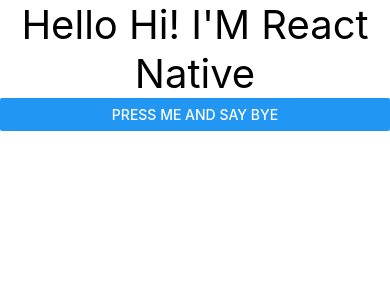
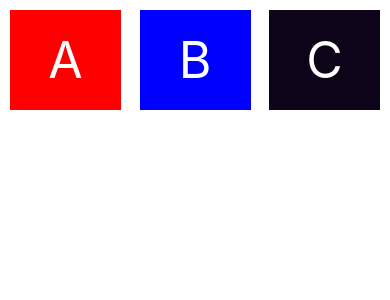
Before and after one commit to RahulLodhi-Git/react-native, a React Native app: screen / in a window 390 px wide. Shown: the top 300 px of the page. Built offline with nearby package versions, Linux system fonts and the light colour scheme.

Commit message:
flatcard added with Stylesheet

```diff
--- a/App.tsx
+++ b/App.tsx
@@ -1,31 +1,25 @@
 /* eslint-disable @typescript-eslint/no-unused-vars */
-/**
- * Sample React Native App
- * https://github.com/facebook/react-native
- *
- * @format
- */
+import {
+  View,
+  Text,
+  SafeAreaView,
+  StyleSheet,
+  useColorScheme,
+  ScrollView,
+} from 'react-native';
+import React from 'react';
+import FlatCards from './components/FlatCards';
 
-import React, {useState} from 'react';
-import {SafeAreaView, View, Text, Button} from 'react-native';
-
-function App() {
-  const [greeting, setGreeting] = useState('Hello');
+const App = (): JSX.Element => {
+  const isDarkMode = useColorScheme() === 'dark';
+  console.log('isDarkMode', isDarkMode);
   return (
     <SafeAreaView>
-      <View>
-        <Text style={{fontSize: 40, textAlign: 'center'}}>
-          {greeting} Hi! I'M React Native
-        </Text>
-        <Button
-          title={`Press me and Say Bye`}
-          onPress={() => {
-            setGreeting('Bye');
-          }}
-        />
-      </View>
+      <ScrollView>
+        <FlatCards />
+      </ScrollView>
     </SafeAreaView>
   );
-}
+};
 
 export default App;
--- /dev/null
+++ b/components/FlatCards.tsx
@@ -0,0 +1,59 @@
+/* eslint-disable @typescript-eslint/no-unused-vars */
+import React from 'react';
+import {View, Text, StyleSheet} from 'react-native';
+
+function FlatCards(): JSX.Element {
+  return (
+    <View style={styles.flexContainer}>
+      <View style={styles.flexItem1}>
+        <Text style={styles.text}>A</Text>
+      </View>
+      <View style={styles.flexItem2}>
+        <Text style={styles.text}>B</Text>
+      </View>
+      <View style={styles.flexItem3}>
+        <Text style={styles.text}>C</Text>
+      </View>
+    </View>
+  );
+}
+
+export default FlatCards;
+
+const styles = StyleSheet.create({
+  flexContainer: {
+    flex: 1,
+    padding: 10,
+    alignItems: 'center',
+    flexWrap: 'wrap',
+    flexDirection: 'row',
+    fontSize: 30,
+  },
+  flexItem1: {
+    backgroundColor: 'red',
+    width: '30%',
+    height: 100,
+    justifyContent: 'center',
+    alignItems: 'center',
+    fontSize: 50,
+  },
+  flexItem2: {
+    backgroundColor: 'blue',
+    marginHorizontal: '5%',
+    width: '30%',
+    height: 100,
+    justifyContent: 'center',
+    alignItems: 'center',
+  },
+  flexItem3: {
+    backgroundColor: '#0d041a',
+    width: '30%',
+    height: 100,
+    justifyContent: 'center',
+    alignItems: 'center',
+  },
+  text: {
+    color: '#fff',
+    fontSize: 50,
+  },
+});
```
